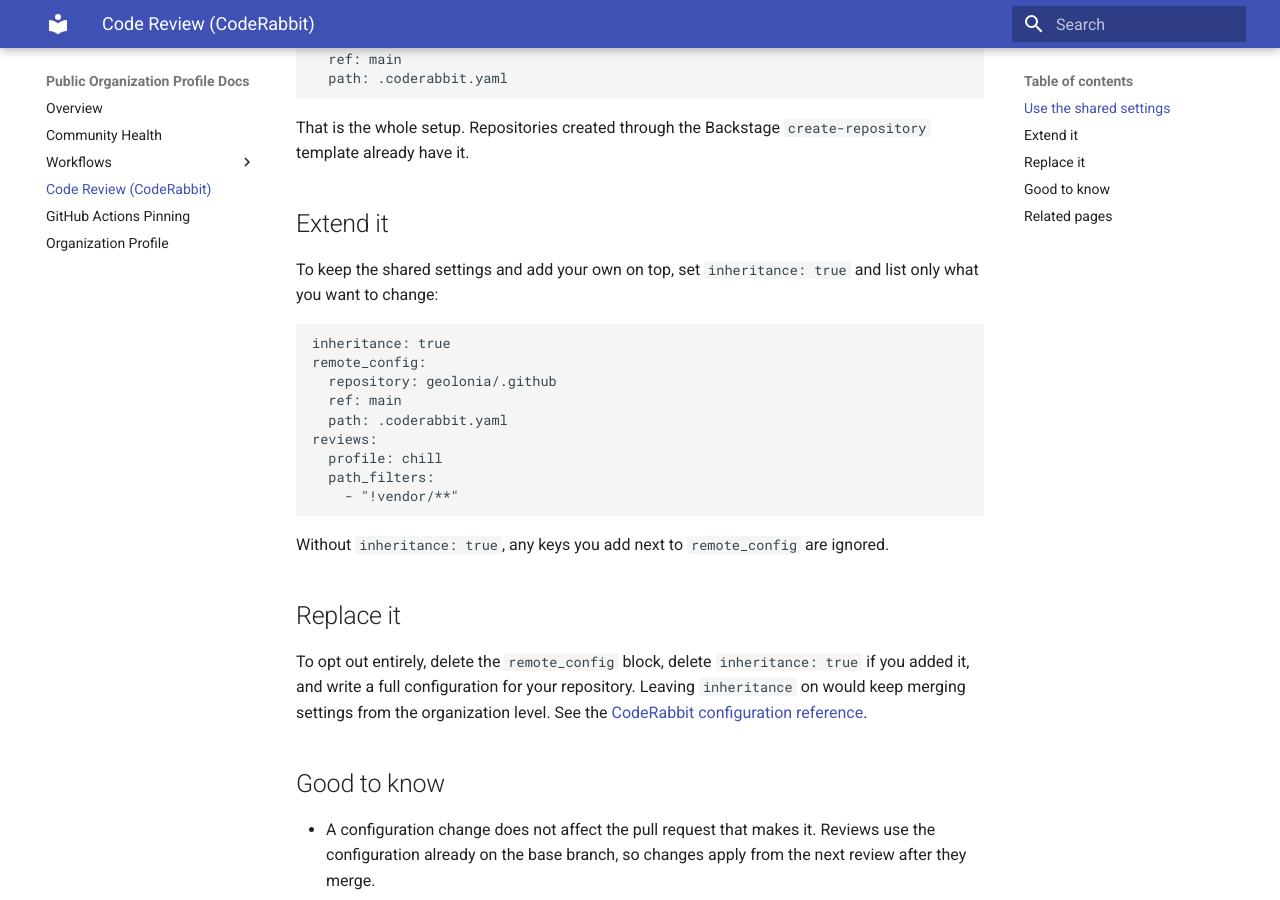
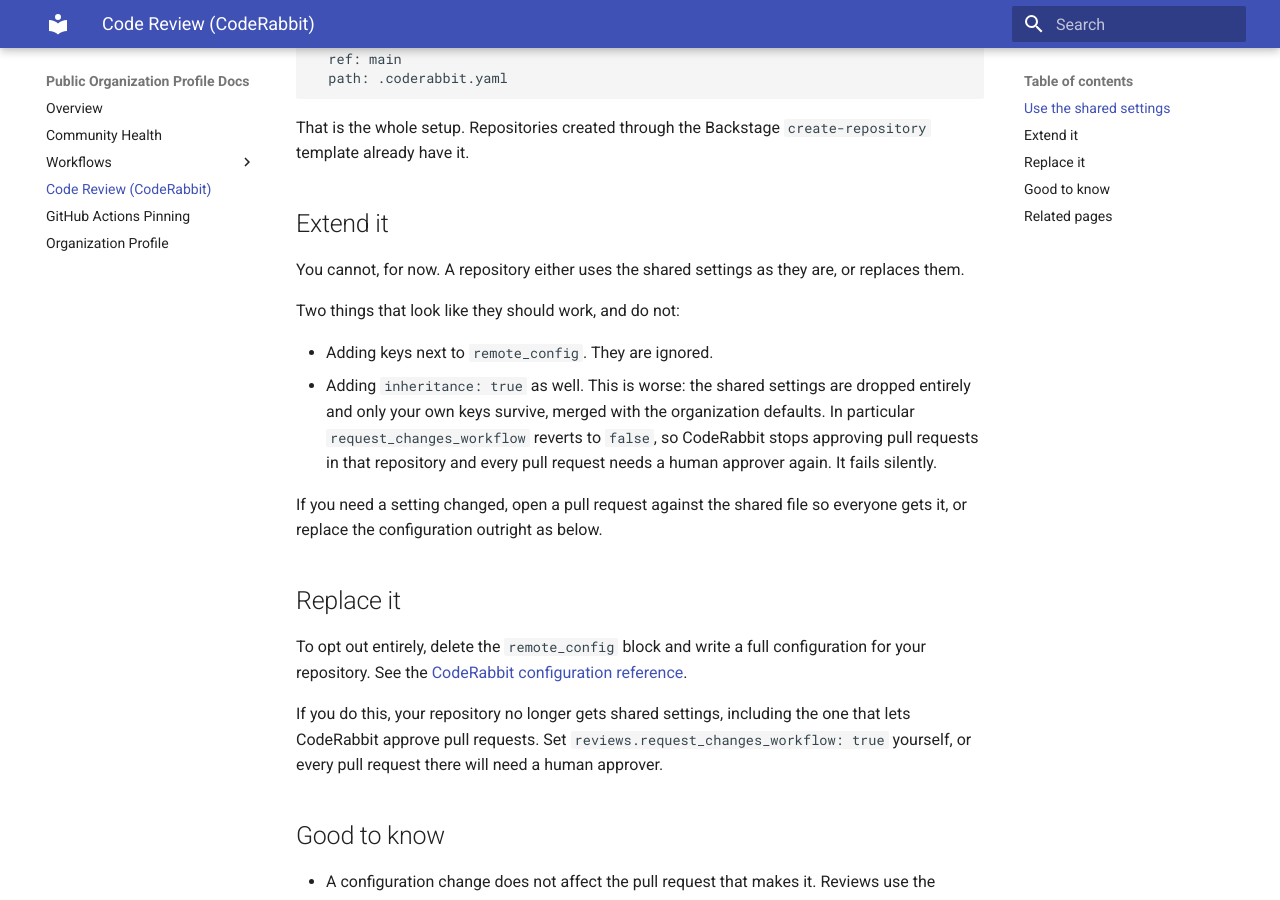
Before and after one commit to geolonia/.github, an MkDocs documentation site: the page built from docs/coderabbit.md, in a window 1280 px wide and 900 px high, scrolled down 362 px. Built offline with MkDocs 1.6.1 and Material for MkDocs 9.7.7, drawn with Linux system fonts in a browser that asks for light colours.

Commit message:
docs(coderabbit): the extend recipe silently drops the shared config

````diff
--- a/docs/coderabbit.md
+++ b/docs/coderabbit.md
@@ -20,29 +20,30 @@ That is the whole setup. Repositories created through the Backstage
 
 ## Extend it
 
-To keep the shared settings and add your own on top, set `inheritance: true` and
-list only what you want to change:
+You cannot, for now. A repository either uses the shared settings as they are, or
+replaces them.
 
-```yaml
-inheritance: true
-remote_config:
-  repository: geolonia/.github
-  ref: main
-  path: .coderabbit.yaml
-reviews:
-  profile: chill
-  path_filters:
-    - "!vendor/**"
-```
+Two things that look like they should work, and do not:
 
-Without `inheritance: true`, any keys you add next to `remote_config` are ignored.
+- Adding keys next to `remote_config`. They are ignored.
+- Adding `inheritance: true` as well. This is worse: the shared settings are
+  dropped entirely and only your own keys survive, merged with the organization
+  defaults. In particular `request_changes_workflow` reverts to `false`, so
+  CodeRabbit stops approving pull requests in that repository and every pull
+  request needs a human approver again. It fails silently.
+
+If you need a setting changed, open a pull request against the shared file so
+everyone gets it, or replace the configuration outright as below.
 
 ## Replace it
 
-To opt out entirely, delete the `remote_config` block, delete `inheritance: true`
-if you added it, and write a full configuration for your repository. Leaving
-`inheritance` on would keep merging settings from the organization level. See the
+To opt out entirely, delete the `remote_config` block and write a full
+configuration for your repository. See the
 [CodeRabbit configuration reference](https://docs.coderabbit.ai/reference/yaml-template).
+
+If you do this, your repository no longer gets shared settings, including the one
+that lets CodeRabbit approve pull requests. Set `reviews.request_changes_workflow:
+true` yourself, or every pull request there will need a human approver.
 
 ## Good to know
 
````
